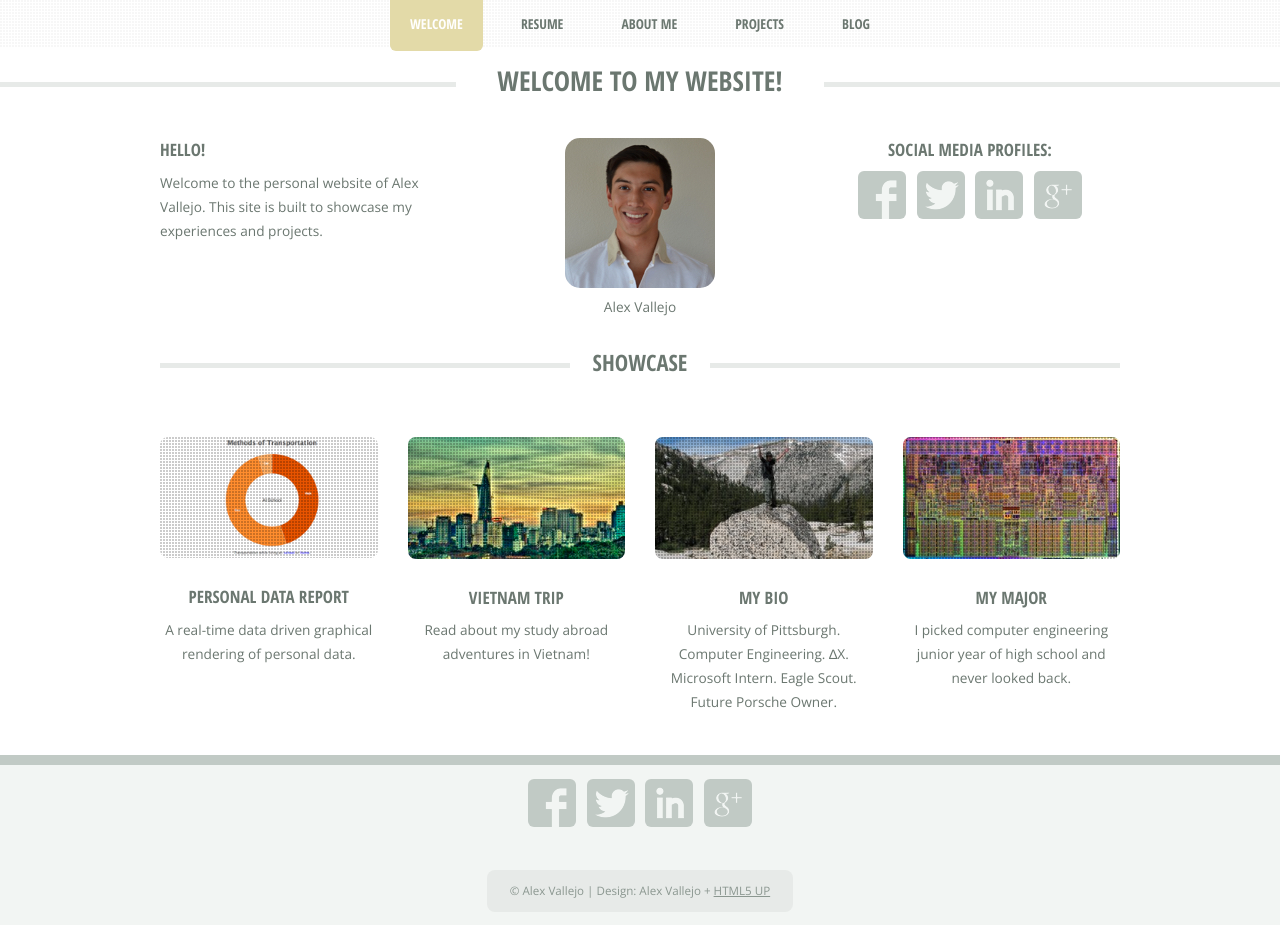
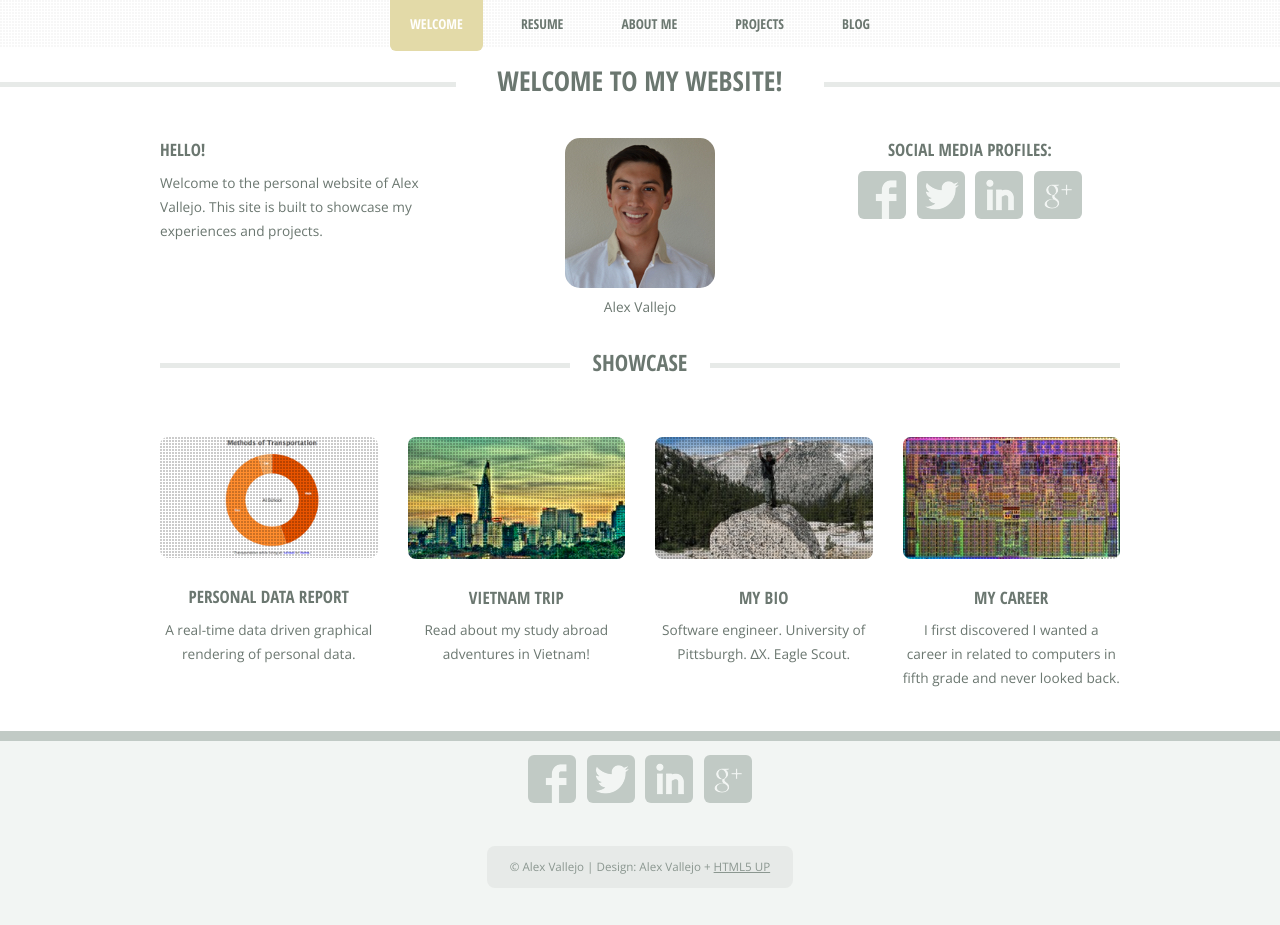
Before and after one commit to valleyjo/valleyjo.github.io, a Jekyll site: the page built from index.html, in a window 1280 px wide and 925 px high. Built offline with Jekyll 4.4.1, drawn with Linux system fonts in a browser that asks for light colours; nearby versions of some CDN libraries.

Commit message:
Update career section of index page

```diff
--- a/index.html
+++ b/index.html
@@ -72,8 +72,8 @@ header-text: Welcome to My Website!
               <section class="is-feature">
                 <a href="about.html" class="image image-full"><img src="images/pic03.jpg" alt="" /></a>
                 <h3><a href="about.html">My Bio</a></h3>
-                <p>University of Pittsburgh. Computer Engineering. ∆X. Microsoft
-                  Intern. Eagle Scout. Future Porsche Owner.</p>
+                <p>Software engineer. University of Pittsburgh. ∆X.
+                  Eagle Scout.</p>
               </section>
               <!-- /Feature -->
             </div>
@@ -81,9 +81,9 @@ header-text: Welcome to My Website!
             <div class="3u">
               <section class="is-feature">
                 <a class="image image-full"><img src="images/pic04.jpg" alt="" /></a>
-                <h3>My Major</h3>
-                <p>I picked computer engineering junior year of high school and
-                   never looked back.</p>
+                <h3>My Career</h3>
+                <p>I first discovered I wanted a career in related to computers
+                   in fifth grade and never looked back.</p>
               </section>
             </div>
           </div>
```
